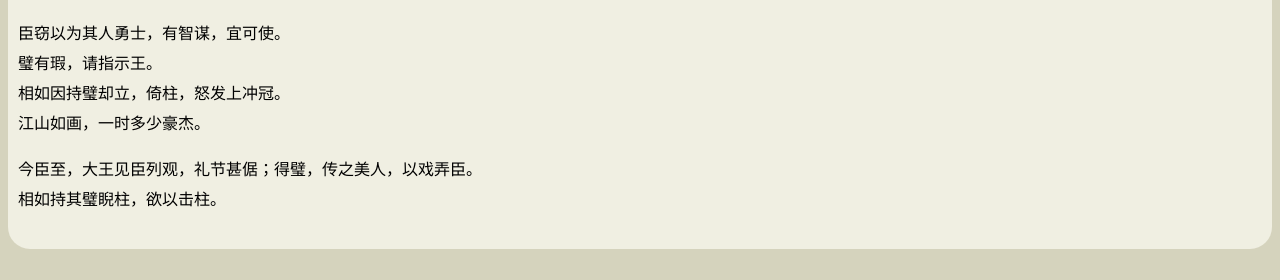
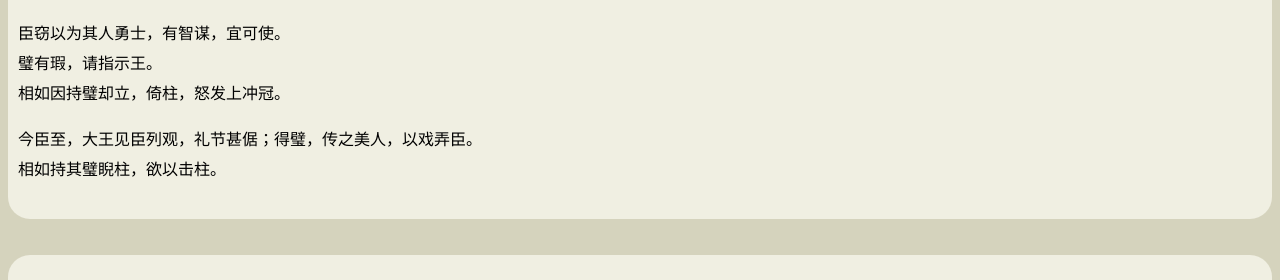
Before and after one commit to infinityMark/liezhuan.github.io, a plain HTML site: page index.html in a window 1280 px wide. Shown: the part 96-376 px from the top of the page. Drawn offline with Linux system fonts and the light colour scheme.

Commit message:
Update index.html

```diff
--- a/index.html
+++ b/index.html
@@ -36,7 +36,7 @@
         <h1>完璧归赵</h1>
         <!-- <p style="font-size: 20px;"><img src="https://raw.githubusercontent.com/infinityMark/random_article.github.io/main/sushi%20(1).jpg" alt="苏轼">&nbsp;苏轼〔宋代〕</p> -->
         <div class="contson" id="contson5fb51378286c">
-            <p>臣窃以为其人勇士，有智谋，宜可使。<br>璧有瑕，请指示王。<br>相如因持璧却立，倚柱，怒发上冲冠。<br>江山如画，一时多少豪杰。</p><p>今臣至，大王见臣列观，礼节甚倨；得璧，传之美人，以戏弄臣。<br>相如持其璧睨柱，欲以击柱。</p>
+            <p>臣窃以为其人勇士，有智谋，宜可使。<br>璧有瑕，请指示王。<br>相如因持璧却立，倚柱，怒发上冲冠。<br></p><p>今臣至，大王见臣列观，礼节甚倨；得璧，传之美人，以戏弄臣。<br>相如持其璧睨柱，欲以击柱。</p>
         </div>
         <br>
     </div>
```
